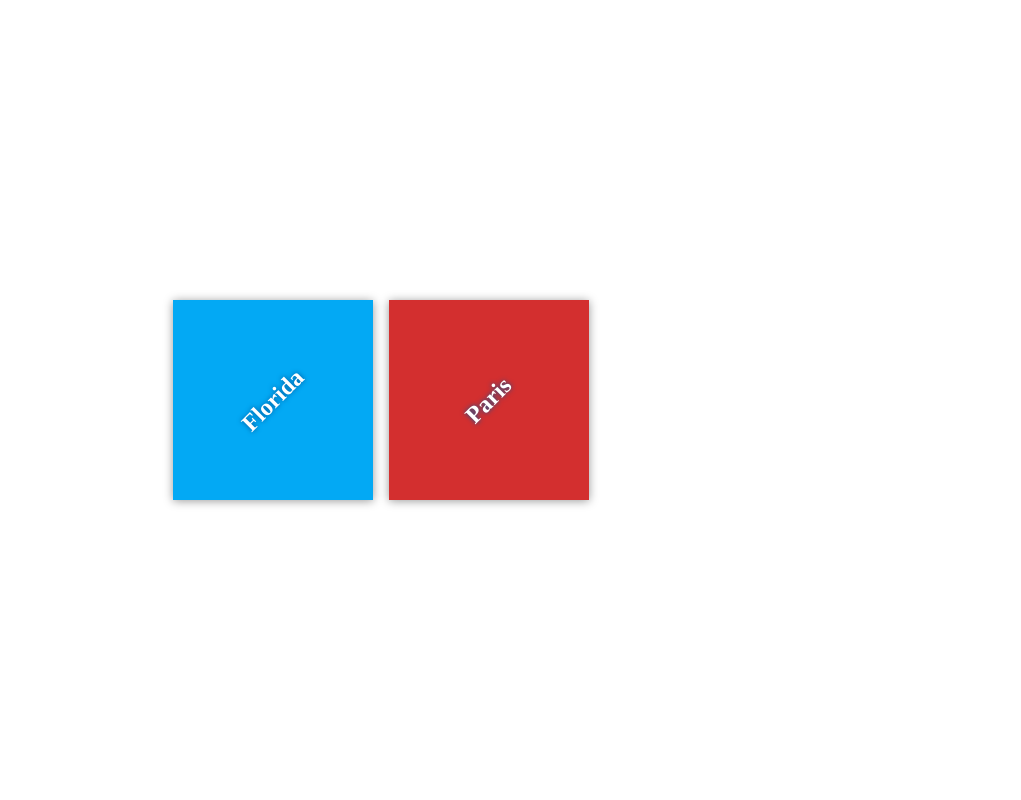
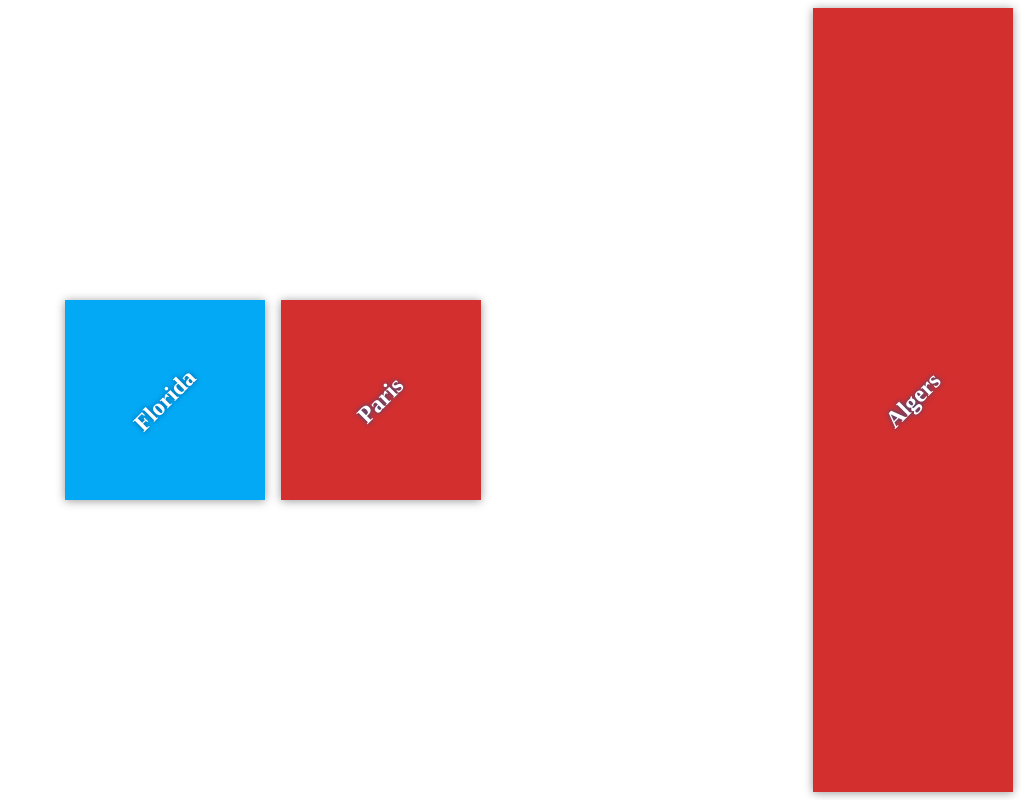
Before and after one commit to pythonkingdz/my-travel-plans, a plain HTML site: page index.html in a window 1280 px wide. Shown: the whole page, without its empty margins (259-1280 px from the left). Drawn offline with Linux system fonts and the light colour scheme.

Commit message:
add algers

```diff
--- a/index.html
+++ b/index.html
@@ -20,5 +20,11 @@
 </div>
 </div>
 
+<div class="destination" id="paris">
+<h2>Algers</h2>
+</div>
+</div>
+</div>
+
 </body>
 </html>
```
